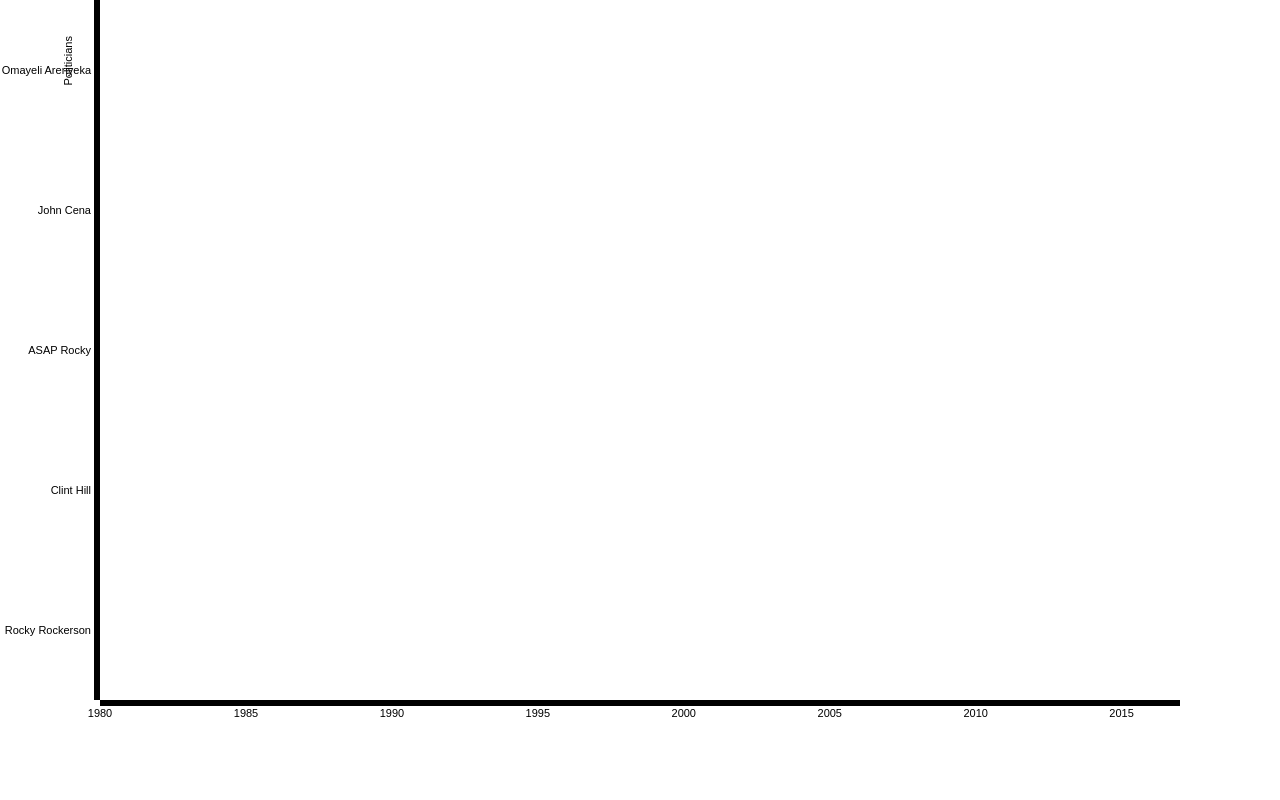
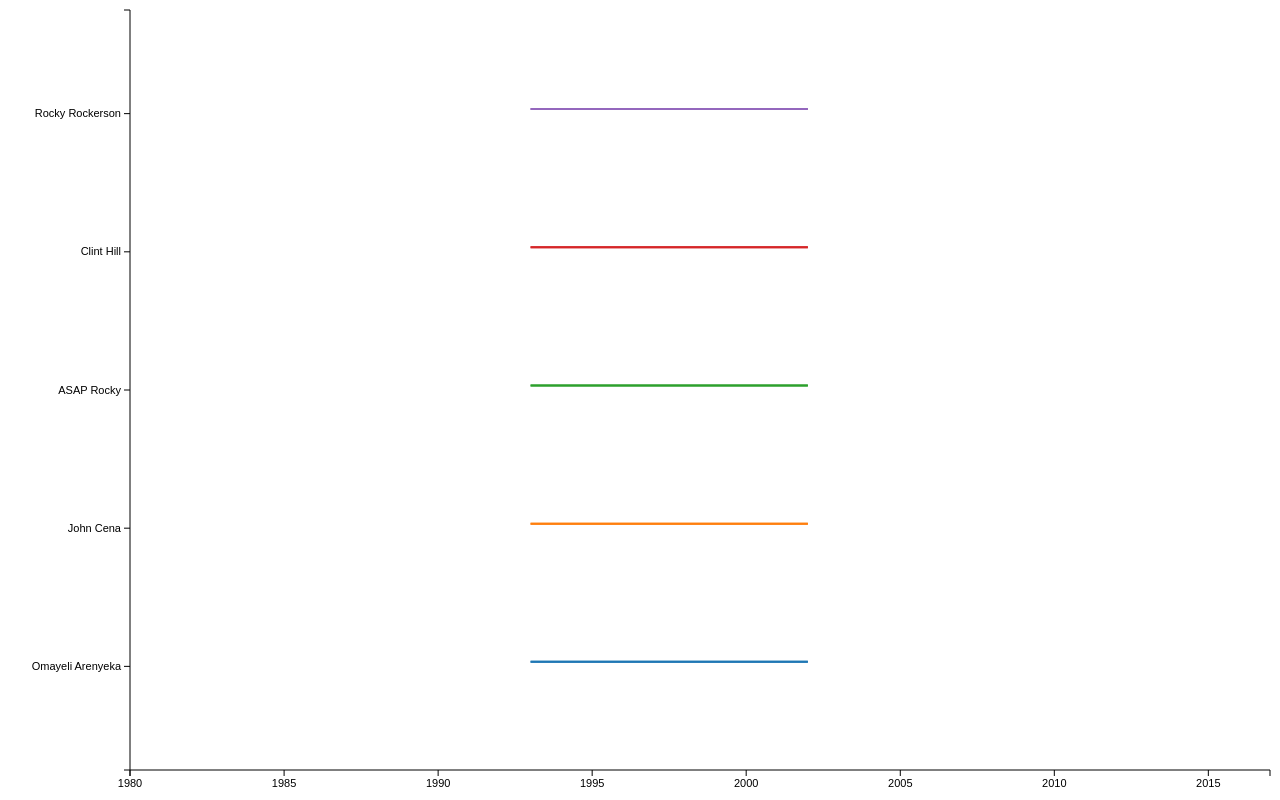
Before and after one commit to oa495/recycled-politicians, a plain HTML site: page viz/index.html in a window 1280 px wide. Drawn offline with nearby package versions, Linux system fonts and the light colour scheme.

Commit message:
lines are drawing

```diff
--- a/viz/data/politicians.json
+++ b/viz/data/politicians.json
@@ -3,11 +3,13 @@
       "name": "Omayeli Arenyeka",
       "positions":[
          {
-            "years":"1993-2001",
+            "start": 1993,
+            "end": 2002,
             "title":"Senator of Abia"
          },
          {
-            "years":"2001-2004",
+            "start": 1993,
+            "end": 2002,
             "title":"President"
          }
       ]
@@ -16,11 +18,13 @@
       "name": "John Cena",
       "positions":[
          {
-            "years":"1993-2001",
+            "start": 1993,
+            "end": 2002,
             "title":"Senator of Abia"
          },
          {
-            "years":"2001-2004",
+            "start": 1993,
+            "end": 2002,
             "title":"President"
          }
       ]
@@ -29,11 +33,13 @@
       "name": "ASAP Rocky",
       "positions":[
          {
-            "years":"1993-2001",
+            "start": 1993,
+            "end": 2002,
             "title":"Senator of Abia"
          },
          {
-            "years":"2001-2004",
+            "start": 1993,
+            "end": 2002,
             "title":"President"
          }
       ]
@@ -42,11 +48,13 @@
       "name": "Clint Hill",
       "positions":[
          {
-            "years":"1993-2001",
+            "start": 1993,
+            "end": 2002,
             "title":"Senator of Abia"
          },
          {
-            "years":"2001-2004",
+            "start": 1993,
+            "end": 2002,
             "title":"President"
          }
       ]
@@ -55,11 +63,13 @@
       "name": "Rocky Rockerson",
       "positions":[
          {
-            "years":"1989-1995",
+            "start": 1993,
+            "end": 2002,
             "title":"Senator of Abia"
          },
          {
-            "years":"2010-2017",
+            "start": 1993,
+            "end": 2002,
             "title":"President"
          }
       ]
--- a/viz/index.html
+++ b/viz/index.html
@@ -13,6 +13,11 @@
     top: 0px;
     bottom: 0px;
   }
+  .xaxis line, .yaxis line,
+  .xaxis path, .yaxis path {
+    fill: none;
+    stroke: black;
+  }
 
 </style>
 <body>
@@ -25,7 +30,9 @@
   // create an svg container
   var width = chartDiv.clientWidth;
   var height = chartDiv.clientHeight;
-  var padding = 100;
+  var padding = [10, 10, 30, 130];
+
+  var color = d3.scale.category10();
 
   // create an svg container
   var vis = d3.select("#chart").
@@ -33,18 +40,19 @@
           .attr("width", width)
           .attr("height", height);
 
-  // define the x scale (horizontal)
   var parseDate = d3.time.format("%Y").parse;
   var maxyear = new Date("2017");
   var minyear = new Date("1980");
 
+  // define the x scale (horizontal)
   var xScale = d3.time.scale()
     .domain([minyear, maxyear])
-    .range([padding, width - padding]);   // map these the the chart width = total width minus padding at both sides
+    .range([padding[3], width - padding[1]]);
 
   var yScale = d3.scale.ordinal()
-    .range([height - padding, padding]);   // map these to the chart height, less padding.
-    //REMEMBER: y axis range has the bigger number first because the y value of zero is at the top of chart and increases as you go down.
+    .rangeBands([height - padding[2], padding[0]], 0.5)   // map these to the chart height, less padding.
+  //REMEMBER: y axis range has the bigger number first because the y value of zero is at the top of chart and increases as you go down.
+
 
   // define the y axis
   var yAxis = d3.svg.axis()
@@ -57,61 +65,47 @@
     .scale(xScale)
     .tickFormat(d3.time.format("%Y")); // <-- format
 
-
   d3.json("data/politicians.json", function(error, data) {
     if (error) throw error;
 
     yScale.domain(data.map(function(d) {
-      console.log(d.name);
       return d.name;
-    })).rangeRoundBands([0, height - padding]);
+    })); // map these to the chart  height, less padding.
+    //REMEMBER: y axis range has the bigger number first because the y value of zero is at the top of chart and increases as you go down.
 
     // draw x axis with labels and move to the bottom of the chart area
     vis.append("g")
-      .attr("class", "xaxis")   // give it a class so it can be used to select only xaxis labels  below
-      .attr("transform", "translate(0," + (height - padding) + ")")
+      .attr("class", "xaxis") // give it a class so it can be used to select only xaxis labels  below
+      .attr("transform", "translate(0," + (height - padding[2]) + ")")
       .call(xAxis);
 
     // draw y axis with labels and move in from the size by the amount of padding
     vis.append("g")
       .attr("class", "yaxis")
-      .attr("transform", "translate(" + padding + ",0)")
-      .call(yAxis)
-      .append("text")
-      .attr("transform", "rotate(-90)")
-      .attr("y", -36)
-      .attr("x", -36)
-      .attr("dy", ".71em")
-      .style("text-anchor", "end")
-      .text("Politicians");
+      .attr("transform", "translate(" + padding[3] + ",0)")
+      .call(yAxis);
 
-    /*vis.append('line')
-      .style('stroke', 'black')
-      .attr('x1')
-      .attr('y1')
-      .attr('x2')
-      .attr('y2')
+    var groups = vis.selectAll("foo")
+      .data(data)
+      .enter()
+      .append("g")
+      .attr("transform", function(d) {
+        return "translate(0," + (padding[2] + yScale(d.name)) + ")";
+      }).style("stroke", (d, i) => color(i));
 
-    var positions = data.positions;
-    console.log('positions:', positions);
-    positions.forEach(function(position) {
-      var title = position.title;
-      var years = position.years.split['-'];
-      var start = parseInt(years[0]);
-      var end = parseInt(years[1]);
-      console.log('start-end', start, '-', end);
-    });
+    var people = groups.selectAll("foo")
+      .data(d => d.positions)
+      .enter()
+      .append("line");
 
-    svg.selectAll(".bar")
-        .data(data)
-      .enter().append("rect")
-        .attr("class", "bar")
-        .attr("x", function(d) { return x(d.Employee); })
-        .attr("width", x.rangeBand())
-        .attr("y", function(d) { return y(d.Salary); })
-        .attr("height", function(d) { return height - y(d.Salary); })
-        .on('mouseover', tip.show)
-        .on('mouseout', tip.hide);*/
+    var line = people.attr({
+      'x1': function(d) {
+        return xScale(parseDate(d.start.toString()));
+      },
+      'x2': function(d) {
+        return xScale(parseDate(d.end.toString()));
+      }
+    }).attr("stroke-width", 2);
   });
   </script>
 </body>
```
Also changed, not shown: inspo/C78ITb0W4AAttZw.jpg (added), inspo/C78aP5AXkAIx7yx.jpg (added), inspo/Screen Shot 2017-03-27 at 2.04.56 PM.png (added), 1 other file.
